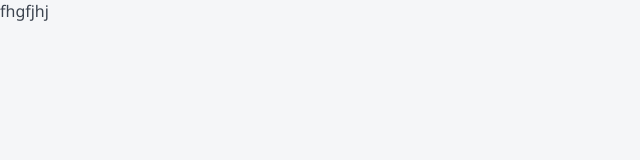
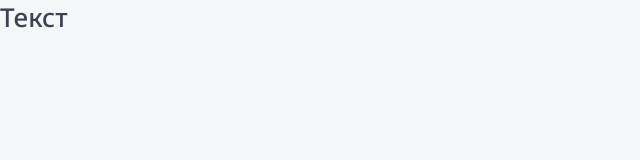
Before and after one commit to deverser/top-app, a Next.js app: page / in a window 1280 px wide. Shown: the top 160 px of the page, without its empty margins (0-640 px from the left). Built offline with nearby package versions, Linux system fonts and the light colour scheme.

Commit message:
Created first React component

```diff
--- /dev/null
+++ b/components/Htag/Htag.module.css
@@ -0,0 +1,20 @@
+.h1 {
+	font-weight: 500;
+	font-size: 26px;
+	line-height: 35px;
+	margin: 0;
+}
+
+.h2 {
+	font-weight: 500;
+	font-size: 22px;
+	line-height: 30px;
+	margin: 0;
+}
+
+.h3 {
+	font-weight: 700;
+	font-size: 20px;
+	line-height: 27px;
+	margin: 0;
+}
--- /dev/null
+++ b/components/Htag/Htag.props.ts
@@ -0,0 +1,6 @@
+import { ReactNode } from 'react';
+
+export interface HtagProps {
+	tag: 'h1' | 'h2' | 'h3';
+	children: ReactNode;
+}
--- /dev/null
+++ b/components/Htag/Htag.tsx
@@ -0,0 +1,15 @@
+import { HtagProps } from './Htag.props';
+import styles from './Htag.module.css';
+
+export const Htag = ({ tag, children }: HtagProps): JSX.Element => {
+	switch (tag) {
+		case 'h1':
+			return <h1 className={styles.h1}>{children}</h1>;
+		case 'h2':
+			return <h2 className={styles.h2}>{children}</h2>;
+		case 'h3':
+			return <h3 className={styles.h3}>{children}</h3>;
+		default:
+			return <></>;
+	}
+};
--- /dev/null
+++ b/components/index.ts
@@ -0,0 +1 @@
+export * from './Htag/Htag';
--- a/pages/index.tsx
+++ b/pages/index.tsx
@@ -1,12 +1,10 @@
-import type { NextPage } from 'next';
-import Image from 'next/image';
+import React from 'react';
+import { Htag } from '../components';
 
-const Home: NextPage = () => {
+export default function Home(): JSX.Element {
 	return (
-		<div>
-			fhgfjhj
-		</div>
+		<>
+			<Htag tag='h1'>Текст</Htag>
+		</>
 	);
-};
-
-export default Home;
+}
```
